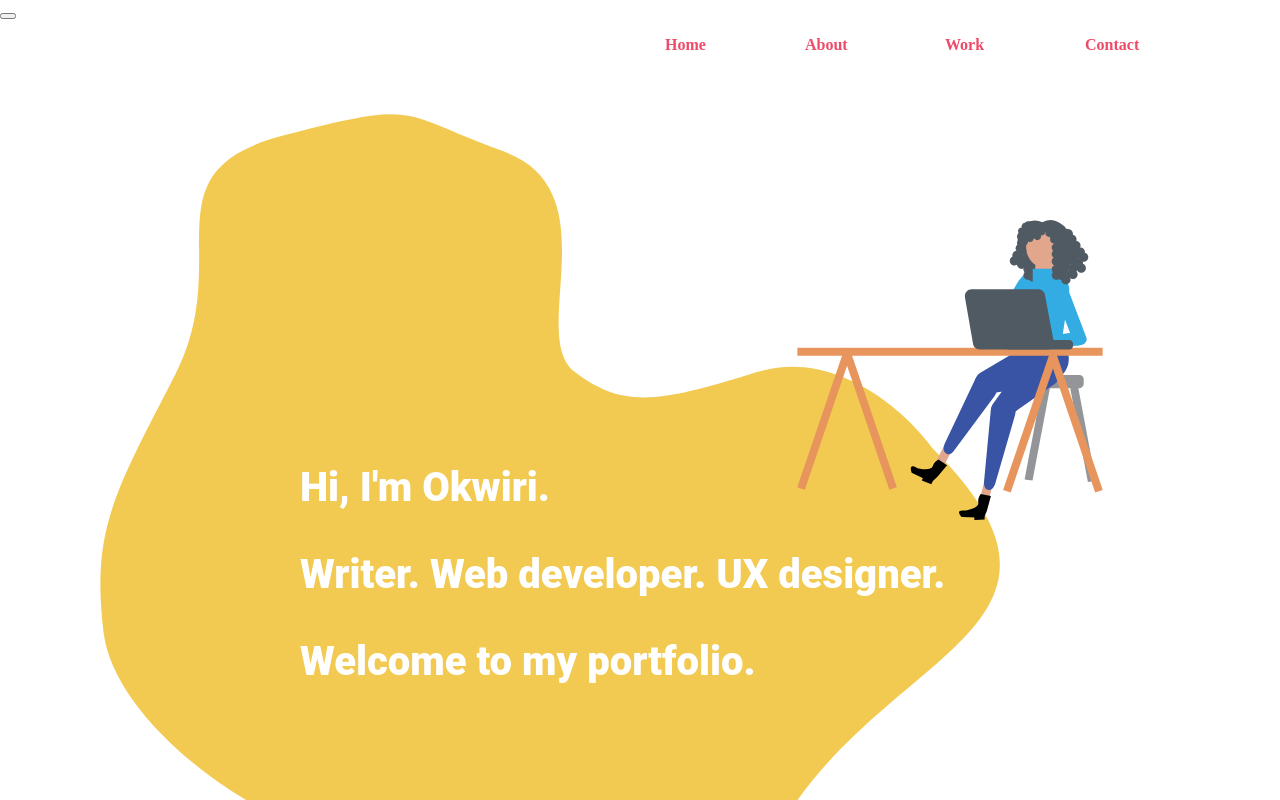
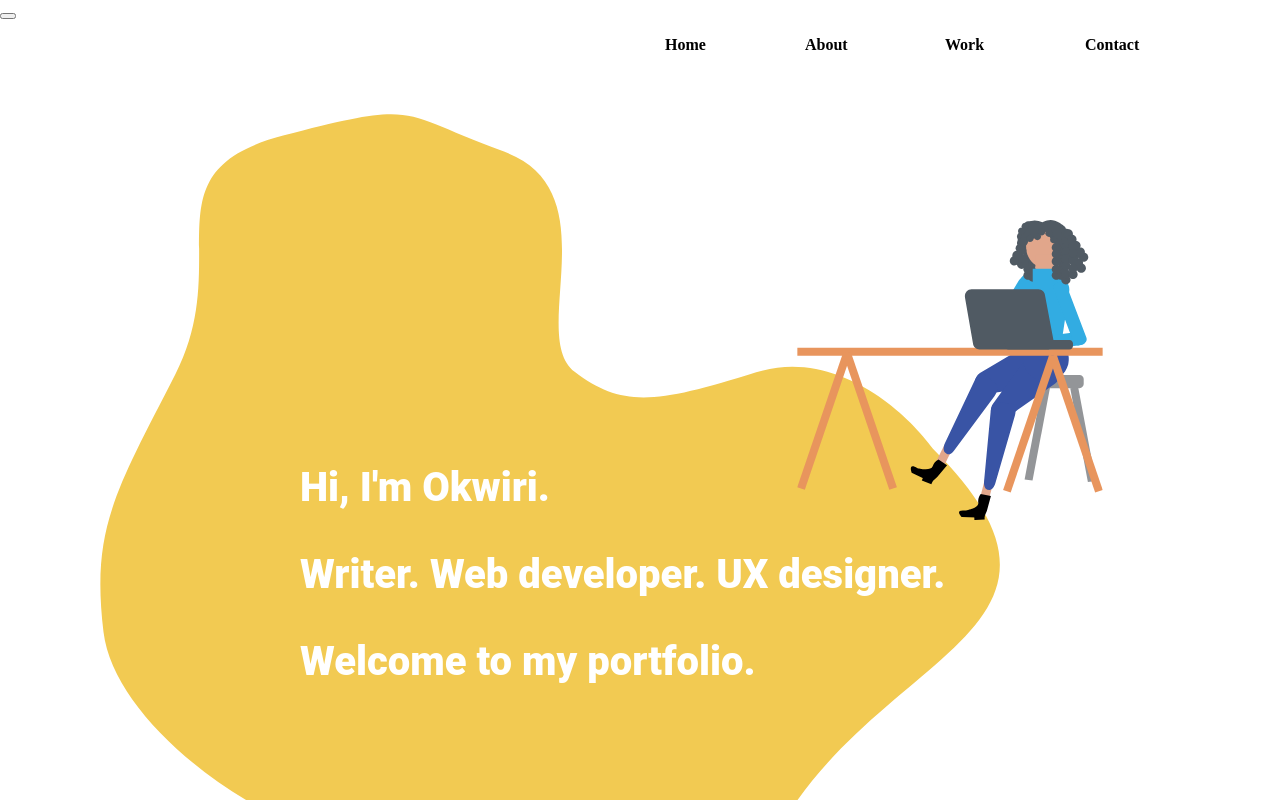
Before and after one commit to cauliflowersingerbee/my-portfolio, a React (Create React App) app: page / in a window 1280 px wide. Shown: the top 800 px of the page. Built offline with nearby package versions, Linux system fonts and the light colour scheme.

Commit message:
Update navbar.scss

```diff
--- a/src/components/navbar/navbar.scss
+++ b/src/components/navbar/navbar.scss
@@ -9,7 +9,7 @@
     display: flex;
     font-weight: 800;
     flex-direction: row;
-    color: #EF4B68;
+    color: #000;
     margin: auto;
     width: 30px;
     justify-content: space-between;
```
